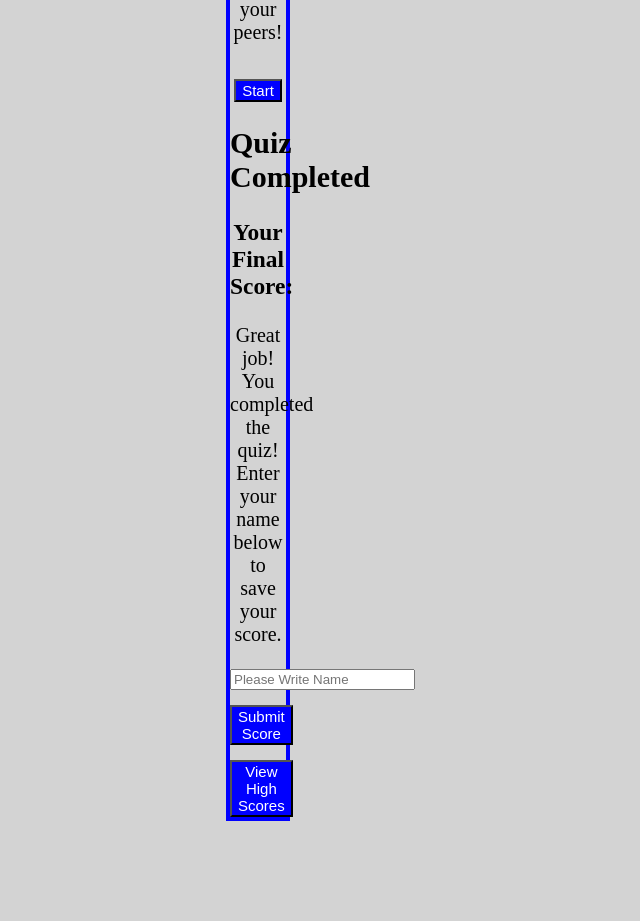
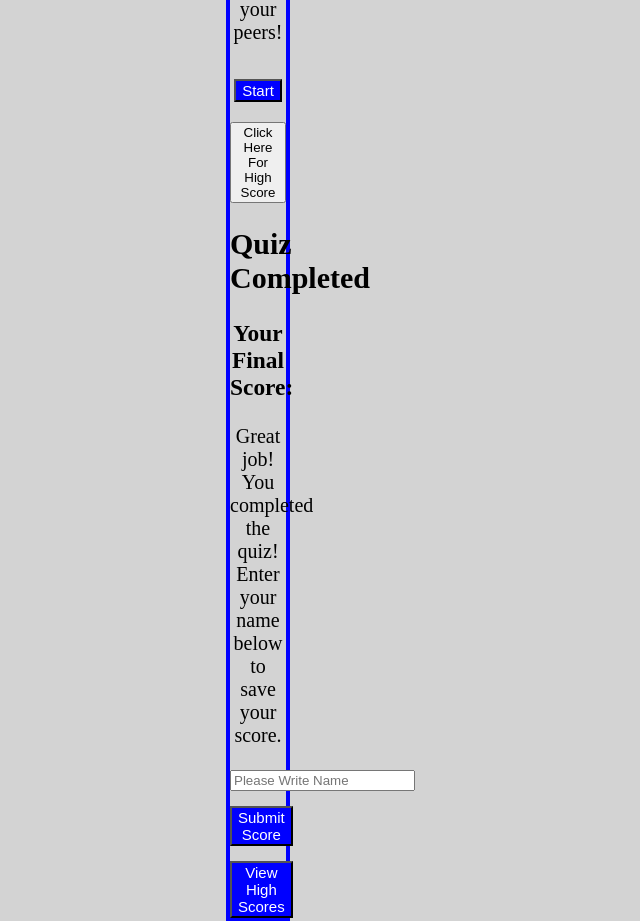
Before and after one commit to jenmlucas/Code-Quiz, a plain HTML site: page index.html in a window 1280 px wide. Shown: the part 1151-2072 px from the top of the page, without its empty margins (382-1022 px from the left). Before the commit the page ends 1980 px from the top, so only its background shows below. Drawn offline with Linux system fonts and the light colour scheme.

Commit message:
adding a click here button for high score

```diff
--- a/assets/js/script.js
+++ b/assets/js/script.js
@@ -131,6 +131,22 @@ function authenticate() {
     }
     currentQuestion = currentQuestion + 1;
 };
+function clickHere() {
+    //get High Score
+    var scoreForm = document.getElementById("highScoreForm");
+  // get the current value of the form display property
+    var displaySetting = scoreForm.style.display;
+    // also get the clock button, so we can change what it says
+    var clickHere = document.getElementById('clickHere');
+    if (displaySetting == "block"){
+        scoreForm.style.display = "none";
+        clickHere.innerHTML ="Click Here";
+    }
+    else {
+        scoreForm.style.display= "block";
+        clickHere.innerHTML = "Hide Click Here"
+    }
+}
 
 //WHEN all questions are answered or the timer reaches 0
 //THEN the game is over
--- a/index.html
+++ b/index.html
@@ -29,10 +29,11 @@
          <p id="questionText" class= "correct"></p>
          <article id="questionAnswers"></article>
          <p id= "newTime"></p>
+         <button id="clickHere" onclick="clickHere()">Click Here For High Score</button>
      </section>
 <!-- add hidden property after question show display block visible in if statement-->
      <article>
-        <form id="highScoreForm">
+        <form class="container box" id="highScoreForm" data-state="hidden">
          <h2> Quiz Completed</h2>
          <h3> Your Final Score: </h3>
          <p> Great job! You completed the quiz! <br /> Enter your name below to save your score. </p>
@@ -44,7 +45,6 @@
          <button id="viewHighScores"> View High Scores</button>
          </div>
         </form>
-
      </article>
 </main>
 
```
